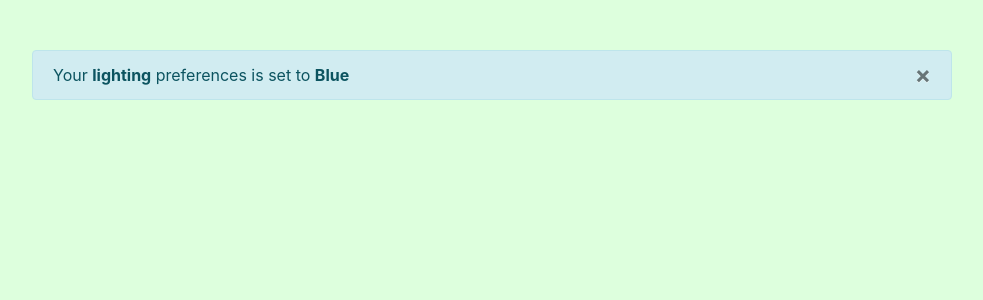
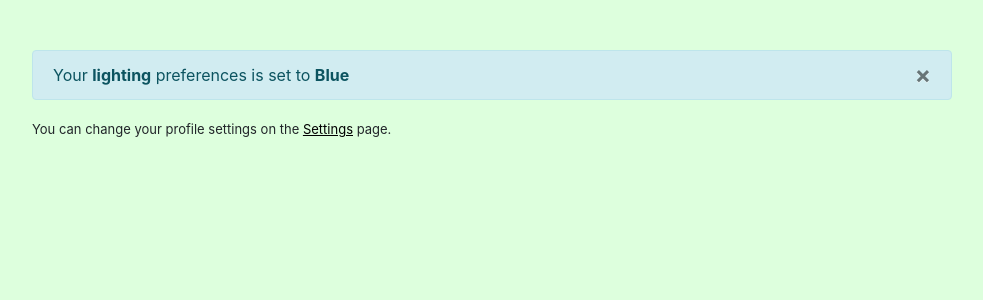
Before and after one commit to peternwankwo/MinHomeAutomation, a PHP site: page /profile.html in a window 1280 px wide. Shown: the part 66-366 px from the top of the page, without its empty margins (53-1036 px from the left). Run offline with PHP 8.4, Linux system fonts and the light colour scheme; some libraries are stand-ins or nearby versions.

Commit message:
MIN Refactored the navigation and created a code snippit for it

```diff
--- a/css/style.css
+++ b/css/style.css
@@ -124,3 +124,15 @@ img.d-inline-block{
         font-size: 24px !important;
 }
 }
+
+.smalltext{
+    font-size: small;
+}
+.linkToPage{
+    color: black;
+    text-decoration: underline;
+}
+.linkToPage:hover{
+    color: black;
+    text-decoration: underline;
+}
--- a/profile.html
+++ b/profile.html
@@ -69,7 +69,7 @@
                 </div>
             </div>
         </div>
-
+        <span class="smalltext">You can change your profile settings on the <a href="./settings.html" class="linkToPage">Settings</a> page.</span>
     </div>
 </body>
 
```
